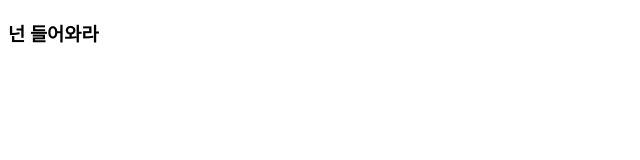
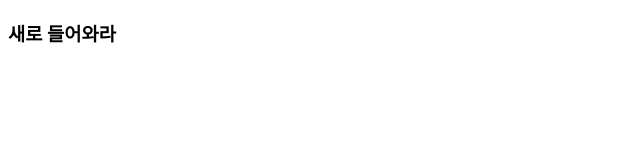
Before and after one commit to Jeongeun0179/cocktail, a plain HTML site: page 회원가입.html in a window 1280 px wide. Shown: the full height of the page, 0-640 px from the left. Drawn offline with Linux system fonts and the light colour scheme.

Commit message:
no message

```diff
--- a/로그인.html
+++ b/회원가입.html
@@ -6,6 +6,6 @@
     <title>Document</title>
 </head>
 <body>
-<h3>넌 들어와라</h3>
+<h3>새로 들어와라</h3>
 </body>
 </html>
```
